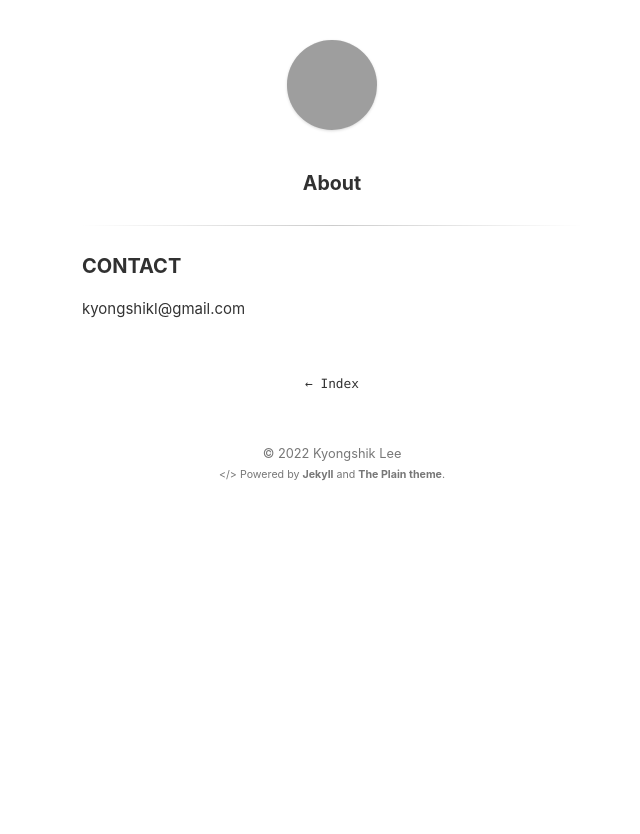
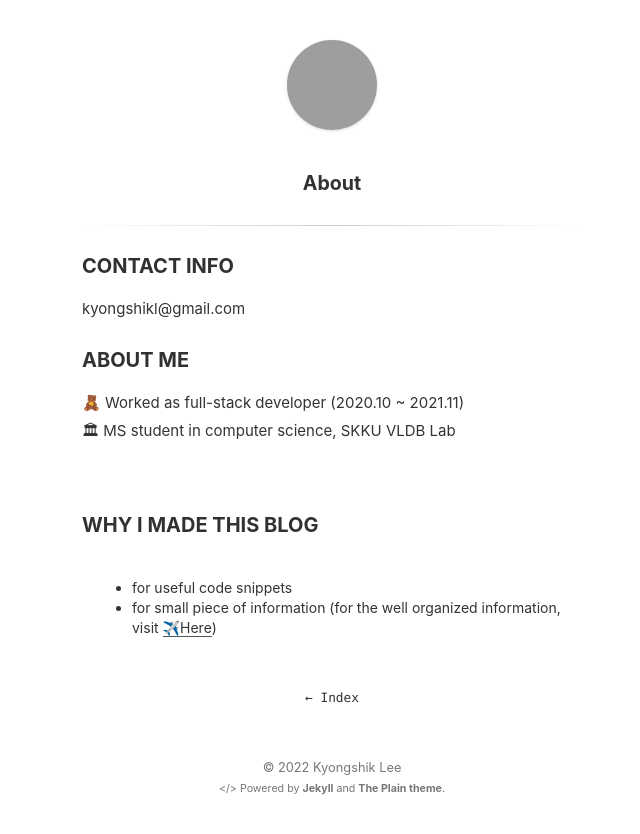
Before and after one commit to kyongs/kyongs.github.io, a Jekyll site: the page built from about.md, in a window 1280 px wide. Shown: the top 834 px of the page, without its empty margins (308-948 px from the left). Built offline with Jekyll 4.4.1, drawn with Linux system fonts in a browser that asks for light colours; grey boxes are pictures that could not be loaded.

Commit message:
update about.md

```diff
--- a/about.md
+++ b/about.md
@@ -3,6 +3,18 @@ layout: page
 title: About
 ---
 
-### CONTACT
+### CONTACT INFO
 
 kyongshikl@gmail.com
+
+### ABOUT ME
+
+🧸 Worked as full-stack developer (2020.10 ~ 2021.11) <Br/>
+🏛 MS student in computer science, SKKU VLDB Lab <Br/>
+
+<br/>
+
+### WHY I MADE THIS BLOG
+
+- for useful code snippets
+- for small piece of information (for the well organized information, visit [✈️Here](https://somewheretogo.tistory.com/))
```
